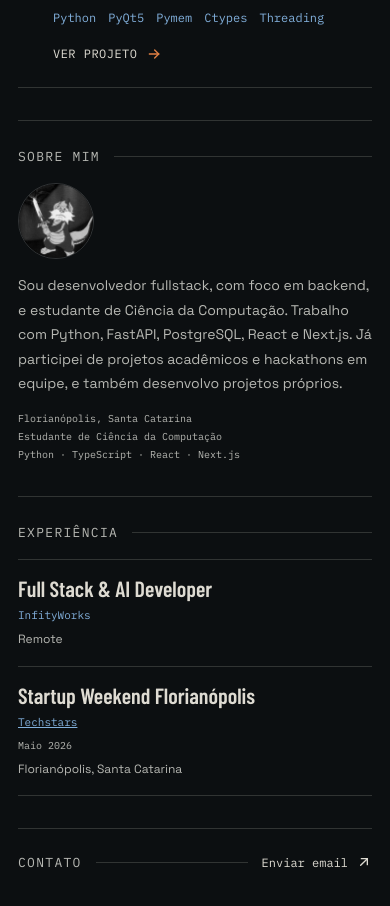
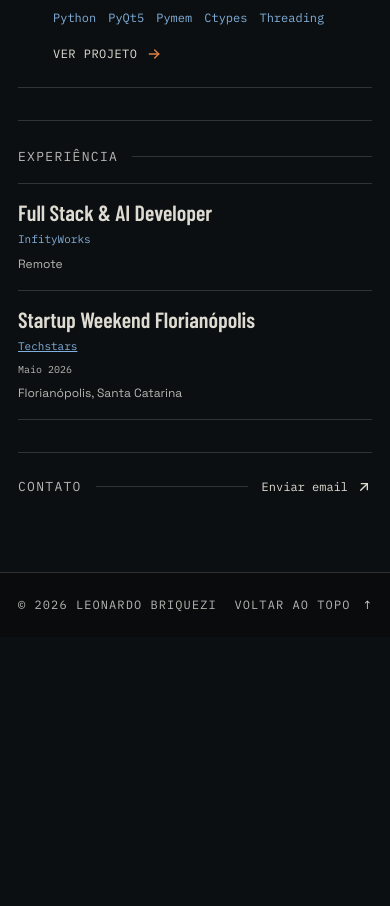
Before and after one commit to leobrqz/leobrqz.github.io, a Next.js app: page / in a window 390 px wide. Shown: the part 2280-3186 px from the top of the page. After the commit the page ends 2917 px from the top, so only its background shows below. Built offline with nearby package versions, Linux system fonts and the light colour scheme; no server answers.

Commit message:
chore: remove home about section

```diff
--- a/components/Home/AboutSection.tsx
+++ /dev/null
@@ -1,35 +0,0 @@
-import Image from 'next/image';
-import { about } from '@/data/about';
-import { contact } from '@/data/contact';
-import { t, type Lang } from '@/lib/i18n';
-import styles from './HomePage.module.css';
-
-export function AboutSection({ lang }: { lang: Lang }) {
-  return (
-    <section className={styles.section} id="about" aria-labelledby="about-title">
-      <div className={styles.sectionHead}>
-        <h2 className={styles.sectionTitle} id="about-title">
-          {t(lang, 'sections.about_me')}
-        </h2>
-      </div>
-      <div className={styles.aboutGrid}>
-        <Image
-          className={styles.portrait}
-          src="/imgs/profile.jpg"
-          alt={contact.name}
-          width={102}
-          height={102}
-          unoptimized
-        />
-        <p className={styles.aboutCopy}>{about.home_profile[lang]}</p>
-        <div className={styles.aboutMeta}>
-          <span>{contact.location}</span>
-          <span>
-            {lang === 'en' ? 'Computer Science student' : 'Estudante de Ciência da Computação'}
-          </span>
-          <span>Python · TypeScript · React · Next.js</span>
-        </div>
-      </div>
-    </section>
-  );
-}
--- a/components/Home/HomePage.module.css
+++ b/components/Home/HomePage.module.css
@@ -207,43 +207,6 @@
   text-transform: uppercase;
 }
 
-.aboutGrid {
-  display: grid;
-  grid-template-columns: 112px minmax(0, 1fr) minmax(180px, 0.58fr);
-  align-items: center;
-  gap: 28px;
-}
-
-.portrait {
-  width: 102px;
-  height: 102px;
-  border: 1px solid var(--home-line);
-  border-radius: 50%;
-  filter: grayscale(1);
-  object-fit: cover;
-}
-
-.aboutCopy {
-  max-width: 560px;
-  margin: 0;
-  color: var(--home-muted);
-  font-size: 14px;
-  line-height: 1.75;
-}
-
-.aboutMeta {
-  padding-left: 20px;
-  border-left: 1px solid var(--home-line);
-  color: var(--home-muted);
-  font-family: var(--home-mono);
-  font-size: 10px;
-  line-height: 1.8;
-}
-
-.aboutMeta span {
-  display: block;
-}
-
 .experienceList {
   display: grid;
   grid-template-columns: repeat(2, minmax(0, 1fr));
@@ -387,22 +350,6 @@
     margin-bottom: 20px;
   }
 
-  .aboutGrid {
-    grid-template-columns: 86px minmax(0, 1fr);
-    gap: 18px;
-  }
-
-  .portrait {
-    width: 82px;
-    height: 82px;
-  }
-
-  .aboutMeta {
-    grid-column: 2;
-    padding: 0;
-    border: 0;
-  }
-
   .experienceList {
     grid-template-columns: 1fr;
   }
@@ -458,20 +405,6 @@
     font-size: 13px;
   }
 
-  .aboutGrid {
-    grid-template-columns: 1fr;
-    gap: 14px;
-  }
-
-  .portrait {
-    width: 76px;
-    height: 76px;
-  }
-
-  .aboutMeta {
-    grid-column: 1;
-  }
-
   .contactInvitation {
     padding-top: 24px;
   }
--- a/components/Home/HomePage.tsx
+++ b/components/Home/HomePage.tsx
@@ -2,7 +2,6 @@
 
 import { Box } from '@mantine/core';
 import type { Lang } from '@/lib/i18n';
-import { AboutSection } from './AboutSection';
 import { ContactInvitation } from './ContactInvitation';
 import { ExperienceSection } from './ExperienceSection';
 import { LandingHero } from './LandingHero';
@@ -18,7 +17,6 @@ export function HomePage({ lang }: HomePageProps) {
       <LandingHero lang={lang} />
       <SkillsSection lang={lang} />
       <ProjectsSection lang={lang} />
-      <AboutSection lang={lang} />
       <ExperienceSection lang={lang} />
       <ContactInvitation lang={lang} />
     </Box>
```
